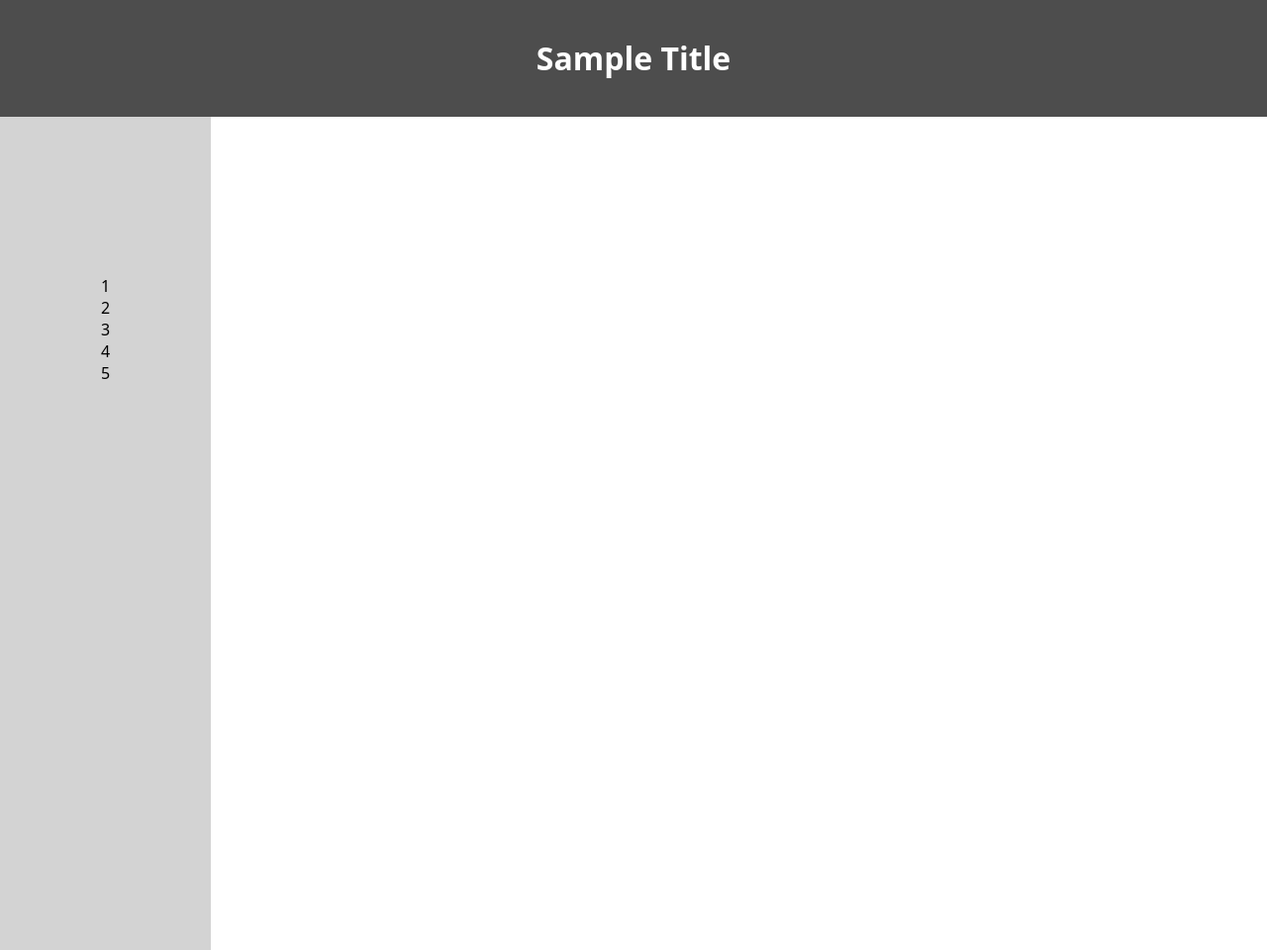
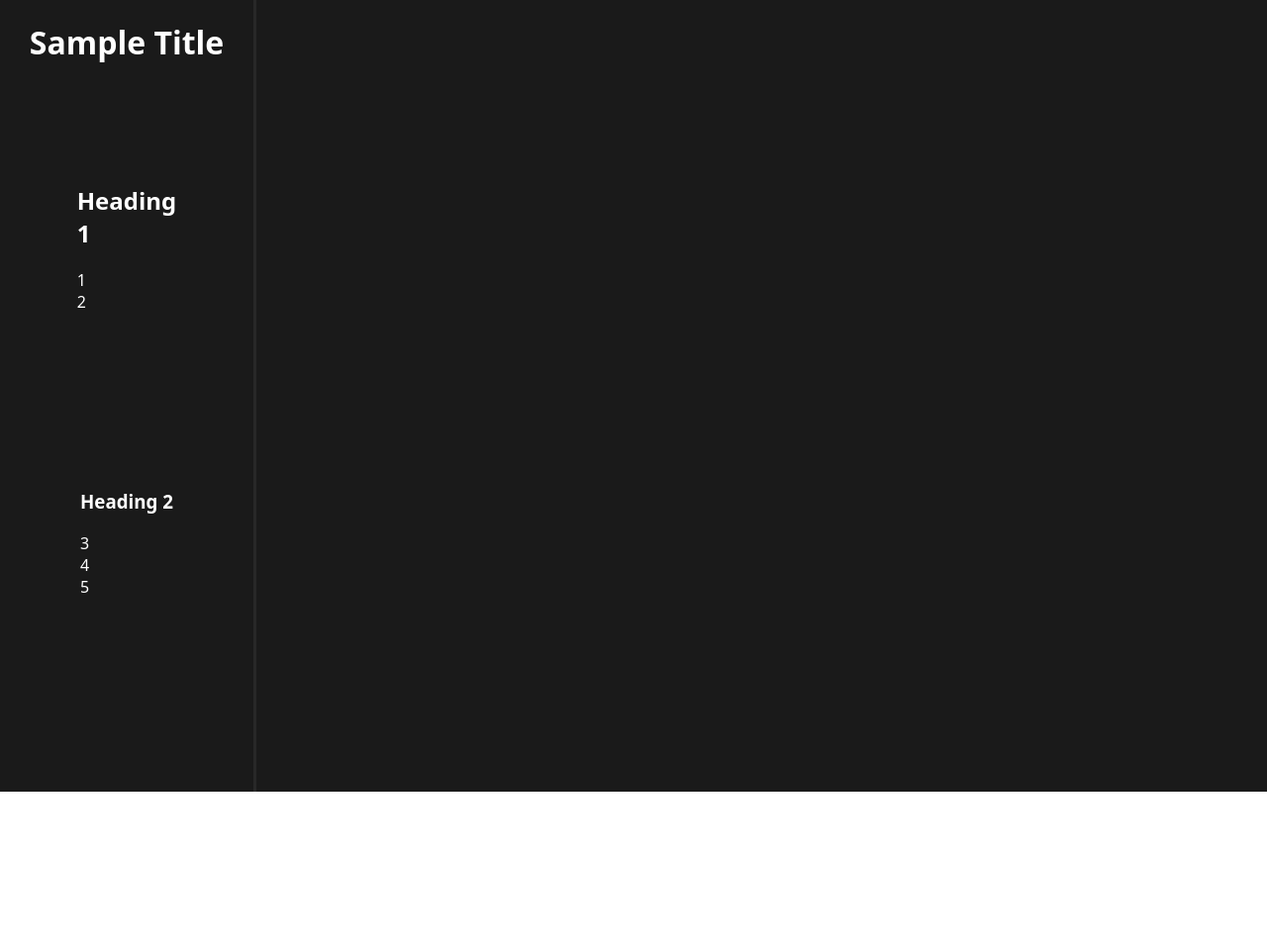
Before and after one commit to ReneSzz/basic-site, a plain HTML site: page index.html in a window 1280 px wide. Shown: the whole page at 99% size. After the commit the page ends 800 px from the top, so only its background shows below. Drawn offline with Linux system fonts and the light colour scheme.

Commit message:
updated base style page

```diff
--- a/index.html
+++ b/index.html
@@ -17,21 +17,30 @@
         </div>
 
     </div>
-
-
-    <div id="header">
+    <div id="sidebar">
         <h1 id="title" >Sample Title</h1>
-    </div>
-
-    <div id="wrapper">
-
-        <div id="sidebar">
+        <div id="subHeading">
+            <h2> Heading 1 </h2>
             <div>1</div>
             <div>2</div>
+
+        </div>
+        <div id="subHeading2">
+            <h3> Heading 2</h3>
             <div>3</div>
             <div>4</div>
             <div>5</div>
         </div>
+
+    </div>
+
+
+
+    <div id="wrapper">
+        <div id="header">
+            <h1 id="title" ></h1>
+        </div>
+
         <div id="container"></div>
 
 
--- a/style.css
+++ b/style.css
@@ -10,44 +10,64 @@ html {
 }
 body {
     display: flex;
-    flex-direction: column;
+
     padding: 0;
     margin: 0;
     width: 100%;
     height: 100%;
     overflow: hidden;
 
+
 }
 
 #header {
-    height: 15%;
-    background-color: rgb(77, 77, 77);
-    padding-top: 1rem;
+    height: 10%;
+    background-color: rgb(26, 26, 26);
+     padding-top: 1rem;
+
 }
 
 #wrapper {
 display: flex;
+flex-direction: column;
 width: 100%;
 height: 100%;
 }
 
 #sidebar {
-    background-color: lightgray;
+    background-color: rgb(26, 26, 26);
     width: 20%;
     height: 100%;
     display: flex;
+    align-items: center;
     flex-direction: column;
-    padding-top: 10rem;
+    border-style: solid;
+    border-color: rgb(40, 40, 40);
+    border-top: none;
+    border-left: none;
+    border-bottom: none;
 
 
 }
 
-#sidebar > * {
-   text-align: center;
+#subHeading > h2, #subHeading2 > h3 {
+ /* margin-top: -20rem; */
+   color: white;
+
 }
 
+#subHeading , #subHeading2  {
+
+      padding: 5rem;
+   }
+
+#subHeading > *, #subHeading2 > *{
+    color: white;
+}
+
+
 #container {
-    background-color: white;
+    background-color: rgb(26, 26, 26);
     width: 100%;
     height: 100%;
 }
@@ -81,6 +101,7 @@ height: 100%;
 }
 
 #title {
+
     color: white;
-    text-align: center;
+
 }
```
